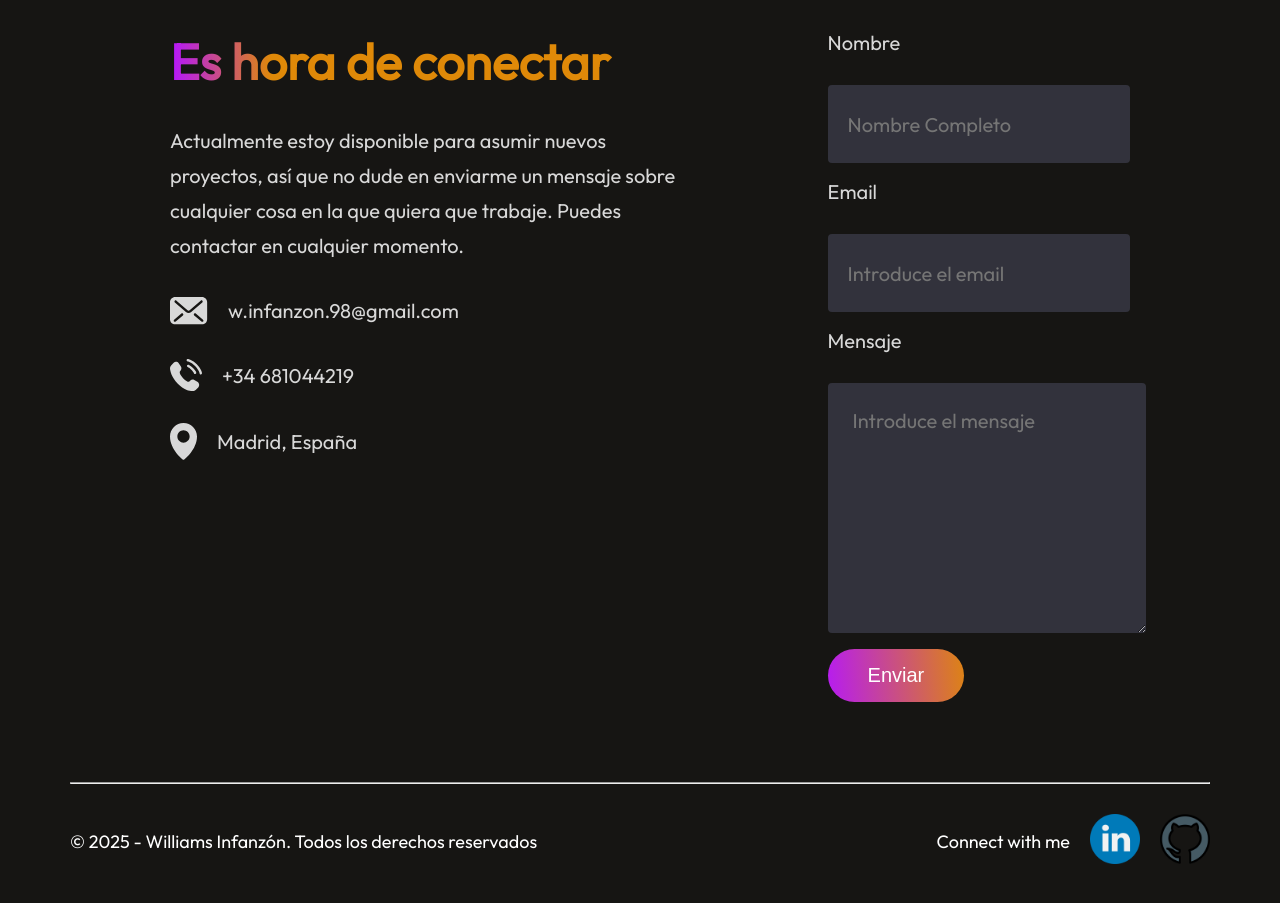
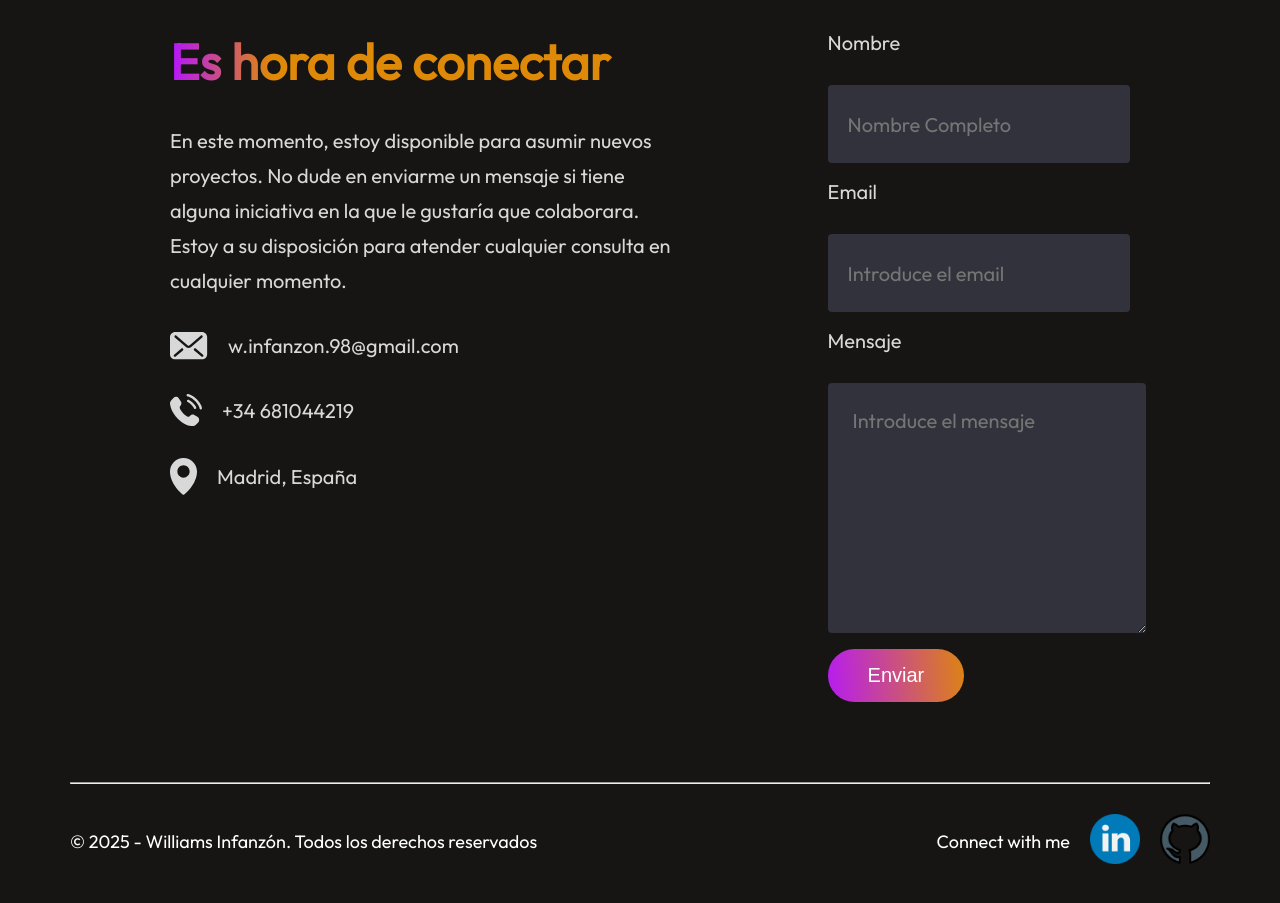
Before and after one commit to ThePowerty/portfolio-react, a React (Vite) app: page / in a window 1280 px wide. Shown: the part 4260-5163 px from the top of the page. Built offline with nearby package versions, Linux system fonts and the light colour scheme.

Commit message:
Change contact text

```diff
--- a/src/Components/Contact/Contact.jsx
+++ b/src/Components/Contact/Contact.jsx
@@ -16,7 +16,7 @@ export const Contact = () => {
       <div className="contact-section">
         <div className="contact-left">
             <h1>Es hora de conectar</h1>
-            <p>Actualmente estoy disponible para asumir nuevos proyectos, así que no dude en enviarme un mensaje sobre cualquier cosa en la que quiera que trabaje. Puedes contactar en cualquier momento.</p>
+            <p>En este momento, estoy disponible para asumir nuevos proyectos. No dude en enviarme un mensaje si tiene alguna iniciativa en la que le gustaría que colaborara. Estoy a su disposición para atender cualquier consulta en cualquier momento.</p>
             <div className="contact-details">
                 <div className="contact-detail">
                     <img src={mail_icon} alt="" /> <p>w.infanzon.98@gmail.com</p>
```
